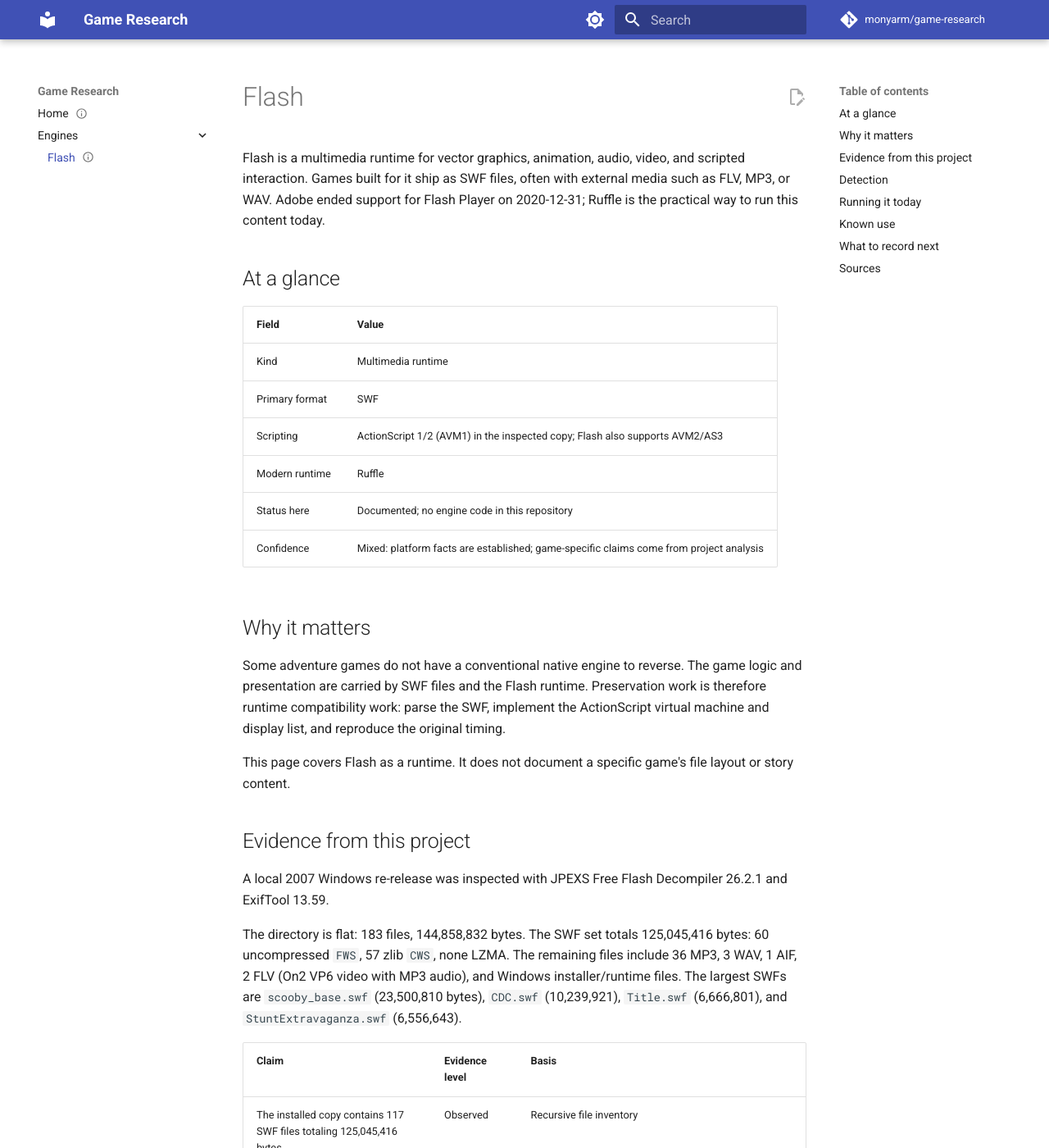
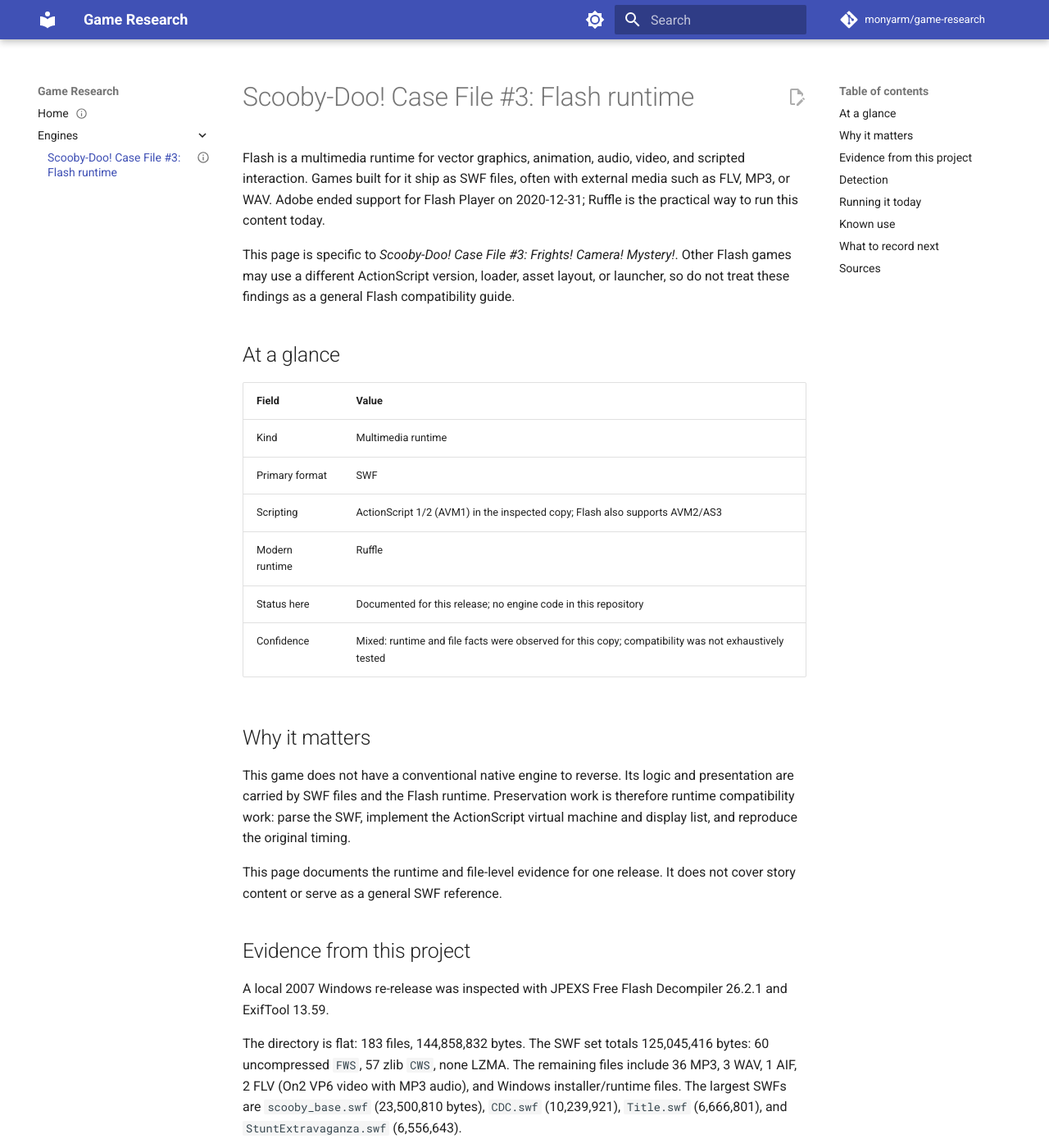
Before and after one commit to monyarm/game-research, an MkDocs documentation site: the page built from docs/engines/scooby-doo-case-file-3-flash.md, in a window 1280 px wide and 1400 px high. Shown: the whole window at 82% size. Built offline with MkDocs 1.6.1 and Material for MkDocs 9.7.7, drawn with Linux system fonts in a browser that asks for light colours; comment, search, counter and statistics services are not loaded.

Commit message:
docs: scope Flash page to Case File #3

```diff
--- a/docs/engines/flash.md
+++ b/docs/engines/scooby-doo-case-file-3-flash.md
@@ -1,6 +1,6 @@
 ---
-title: Flash
-description: "Flash as a game runtime: SWF content, ActionScript, and running it today with Ruffle."
+title: "Scooby-Doo! Case File #3: Flash runtime"
+description: "The Flash runtime as used by Scooby-Doo! Case File #3: Frights! Camera! Mystery!, including the inspected SWF set and detection hashes."
 type: engine
 status: draft
 confidence: mixed
@@ -9,15 +9,16 @@ tags:
   - swf
   - ruffle
   - runtime
+  - scooby-doo
+  - case-file-3
 aliases:
+  - Flash
   - Adobe Flash
   - Macromedia Flash
   - Flash Player
+  - Case File #3 Flash runtime
 platforms:
-  - Web
   - Windows
-  - macOS
-  - Linux
 games: []
 formats: []
 maturity: documented
@@ -34,9 +35,11 @@ last_verified: 2026-11-22
 ai_assisted: true
 ---
 
-# Flash
+# Scooby-Doo! Case File #3: Flash runtime
 
 Flash is a multimedia runtime for vector graphics, animation, audio, video, and scripted interaction. Games built for it ship as SWF files, often with external media such as FLV, MP3, or WAV. Adobe ended support for Flash Player on 2020-12-31; Ruffle is the practical way to run this content today.
+
+This page is specific to *Scooby-Doo! Case File #3: Frights! Camera! Mystery!*. Other Flash games may use a different ActionScript version, loader, asset layout, or launcher, so do not treat these findings as a general Flash compatibility guide.
 
 ## At a glance
 
@@ -46,14 +49,14 @@ Flash is a multimedia runtime for vector graphics, animation, audio, video, and
 | Primary format | SWF |
 | Scripting | ActionScript 1/2 (AVM1) in the inspected copy; Flash also supports AVM2/AS3 |
 | Modern runtime | Ruffle |
-| Status here | Documented; no engine code in this repository |
-| Confidence | Mixed: platform facts are established; game-specific claims come from project analysis |
+| Status here | Documented for this release; no engine code in this repository |
+| Confidence | Mixed: runtime and file facts were observed for this copy; compatibility was not exhaustively tested |
 
 ## Why it matters
 
-Some adventure games do not have a conventional native engine to reverse. The game logic and presentation are carried by SWF files and the Flash runtime. Preservation work is therefore runtime compatibility work: parse the SWF, implement the ActionScript virtual machine and display list, and reproduce the original timing.
+This game does not have a conventional native engine to reverse. Its logic and presentation are carried by SWF files and the Flash runtime. Preservation work is therefore runtime compatibility work: parse the SWF, implement the ActionScript virtual machine and display list, and reproduce the original timing.
 
-This page covers Flash as a runtime. It does not document a specific game's file layout or story content.
+This page documents the runtime and file-level evidence for one release. It does not cover story content or serve as a general SWF reference.
 
 ## Evidence from this project
 
--- a/mkdocs.yml
+++ b/mkdocs.yml
@@ -35,7 +35,7 @@ theme:
 nav:
   - Home: index.md
   - Engines:
-      - Flash: engines/flash.md
+      - "Scooby-Doo! Case File #3: Flash runtime": engines/scooby-doo-case-file-3-flash.md
 
 plugins:
   - search
```
Also changed, not shown: AGENTS.md (+6 -6 lines), README.md (+1 -1 lines), docs/index.md (+2 -2 lines).
